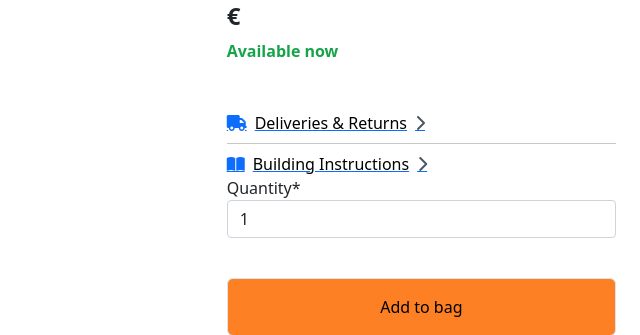
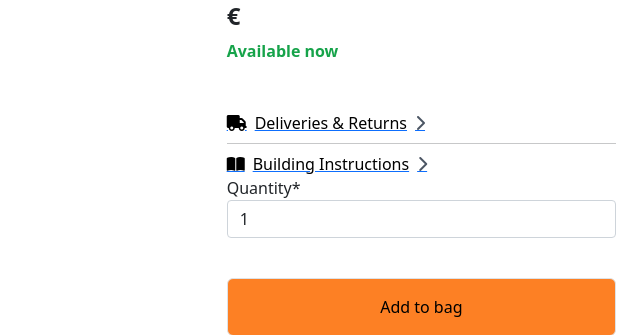
Before and after one commit to emmaC11/brick-by-brick, a Django app: template templates/cart/product.html in a window 1280 px wide. Shown: the part 258-593 px from the top of the page, without its empty margins (640-1280 px from the left). Run offline with Django 3.2, Linux system fonts and the light colour scheme; the template is opened without the code that fills it: values that come from a table or form of the project are taken from there, others are empty; data comes from the database, SQL or seed files in the repository; style sheets or scripts are compiled from the project's sources; some libraries are stand-ins or nearby versions.

Commit message:
change icon colours to black in product template

```diff
--- a/templates/cart/product.html
+++ b/templates/cart/product.html
@@ -51,13 +51,13 @@
 
       <div class="flex flex-col items-left mt-5">
         <a href="https://www.lego.com/en-ie/page/shipping-handling" target="_blank" class="flex items-center space-x-2">
-            <i class="fas fa-truck text-blue"></i>
+            <i class="fas fa-truck text-black"></i>
             <span class="text-black">Deliveries & Returns</span>
             <i class="fas fa-chevron-right text-gray-600 ml-auto"></i>
         </a>
         <hr class="border-t border-gray-300 my-2">
         <a href="https://www.lego.com/en-us/service/buildinginstructions/75360?marketfallbackfrom=en-ie" target="_blank" class="flex items-center space-x-2">
-            <i class="fas fa-book-open text-blue"></i>
+            <i class="fas fa-book-open text-black"></i>
             <span class="text-black">Building Instructions</span>
             <i class="fas fa-chevron-right text-gray-600 ml-auto"></i>
         </a>
```
